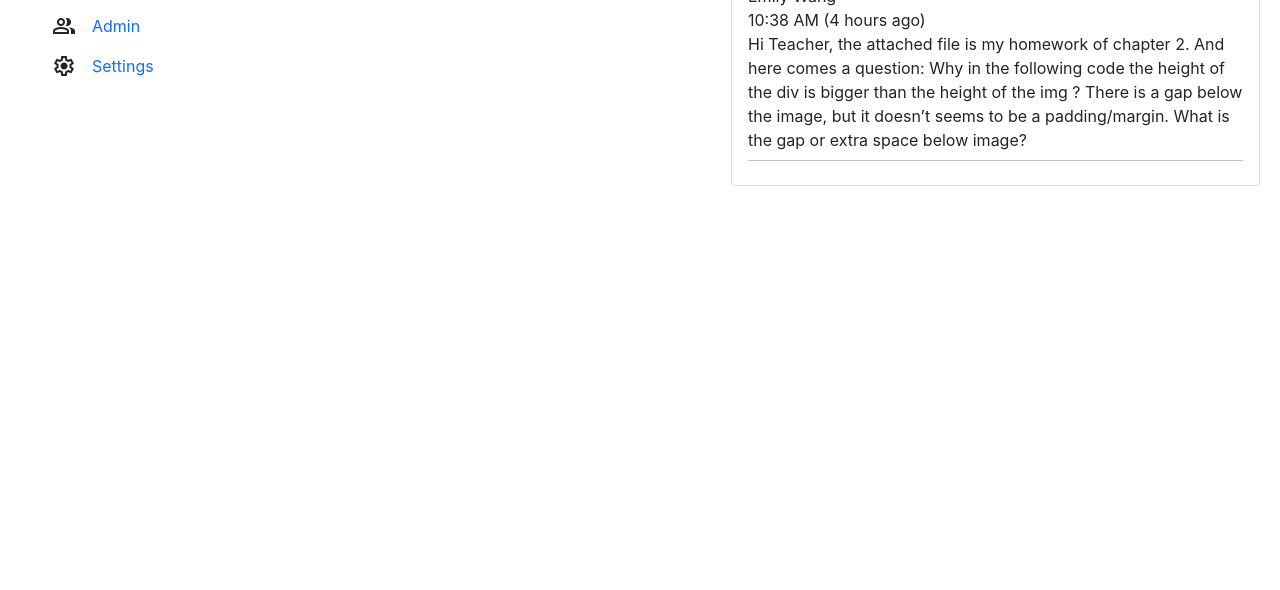
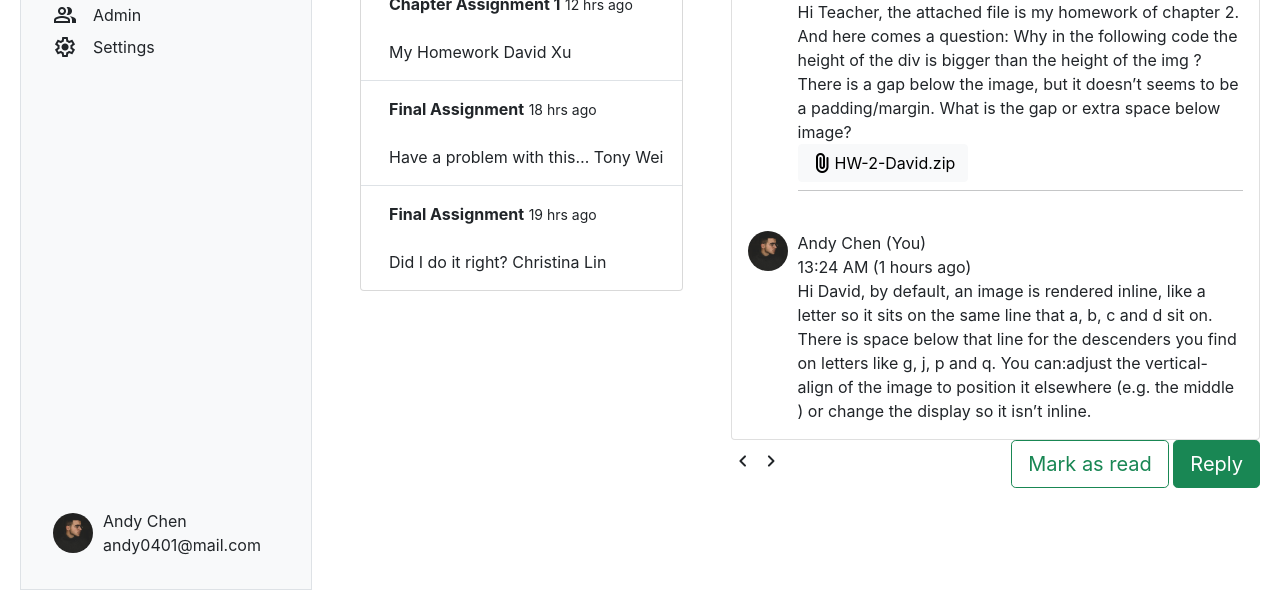
Before and after one commit to kjes9307/WEEK5, a website: page app/index.html in a window 1280 px wide. Shown: the part 210-800 px from the top of the page. Drawn offline with nearby package versions, Linux system fonts and the light colour scheme.

Commit message:
add layout of week5

```diff
--- a/app/assets/style/abstracts/_selfclass.scss
+++ b/app/assets/style/abstracts/_selfclass.scss
@@ -140,9 +140,44 @@
 .flex-center-center{
     @include d-flex(center,center );
 }
-.w-100{
-    width: 100%;
-}
+
 .border-fix{
     border-bottom: 1px solid #dee2e6;
 }
+
+.logo{
+    background-image: url('../images/andychen.jpeg');
+    background-position: center center;
+    background-size: cover;
+    background-repeat: no-repeat;
+    border-radius: 50%;
+    height: 40px;
+    width: 40px;
+}
+.logo-1{
+    background-image: url('../images/emilywang.jpeg');
+    background-position: center center;
+    background-size: cover;
+    background-repeat: no-repeat;
+    border-radius: 50%;
+    height: 40px;
+    width: 40px;
+}
+.info{
+    width: 90%;
+}
+.user{
+    bottom: 32px;
+    left: 32px;
+}
+.user-info{
+    margin-left: 10px;
+}
+.h-800{
+    height: 800px;
+    padding: 32px;
+}
+.padding-0{
+    padding-top: 0px;
+    padding-bottom: 0px;
+}
--- a/app/index.html
+++ b/app/index.html
@@ -14,53 +14,61 @@
     <div class="container-xxl custom-container">
         <div class="row">
             <div class="col-3">
-                <ul class="nav flex-column pl-4">
+                <ul class="nav flex-column pl-4 border bg-light position-relative h-800">
                     <li class="navbar-brand d-flex align-items-center">
                         <span class="material-symbols-outlined 2xl">
                             verified
                             </span>
-                        <a class="nav-link active" aria-current="page" href="#">Answer</a>
+                        <a class="dropdown-item " aria-current="page" href="#">Answer</a>
                       </li>
                     <li class="nav-item d-flex align-items-center">
                         <span class="material-symbols-outlined">
                             monitoring
                         </span>
-                      <a class="nav-link" href="#">Dashboard</a>
+                      <a class="dropdown-item" href="#">Dashboard</a>
                     </li>
                     <li class="nav-item d-flex align-items-center">
                         <span class="material-symbols-outlined">
                             chat
                         </span>
-                      <a class="nav-link" href="#">Question</a>
+                      <a class="dropdown-item" href="#">Question</a>
                     </li>
                     <li class="nav-item d-flex align-items-center">
                         <span class="material-symbols-outlined">
                             assignment_add
                             </span>
-                      <a class="nav-link" href="#">Assignment</a>
+                      <a class="dropdown-item" href="#">Assignment</a>
                     </li>
                     <li class="nav-item d-flex align-items-center">
                         <span class="material-symbols-outlined">
                             shop_two
                             </span>
-                      <a class="nav-link ">Course</a>
+                      <a class="dropdown-item ">Course</a>
                     </li>
                     <li class="nav-item d-flex align-items-center">
                         <span class="material-symbols-outlined">
                             group
                             </span>
-                        <a class="nav-link ">Admin</a>
+                        <a class="dropdown-item ">Admin</a>
                     </li>
                     <li class="nav-item d-flex align-items-center">
                         <span class="material-symbols-outlined">
                             settings
                             </span>
-                        <a class="nav-link ">Settings</a>
+                        <a class="dropdown-item">Settings</a>
                     </li>
+                    <div class="d-flex w-100 position-absolute align-items-center user">
+                      <div class="logo"></div>
+                      <div class="user-info">
+                        Andy Chen<br/>
+                        andy0401@mail.com
+                      </div>
+
+                    </div>
                 </ul>
             </div>
             <div class="col-9 d-flex flex-column">
-                <nav class="navbar navbar-expand-lg navbar-light bg-light">
+                <nav class="navbar navbar-expand-lg navbar-light bg-white">
                     <div class="container-fluid">
                       <a class="navbar-brand" href="#">Assignment</a>
                       <button class="navbar-toggler" type="button" data-bs-toggle="collapse" data-bs-target="#navbarSupportedContent" aria-controls="navbarSupportedContent" aria-expanded="false" aria-label="Toggle navigation">
@@ -80,17 +88,23 @@
                           </li>
                         </ul>
                       </div>
+                      <span class="material-symbols-rounded">
+                        search
+                        </span>
+                        <span class="material-symbols-rounded">
+                          notifications
+                          </span>
                     </div>
                 </nav>
                 <div class="row">
                     <div class="col-5">
                         <div class="container-fluid">
-                            <ul class="navbar-nav">
+                            <ul class="navbar-nav ">
                                 <li class="nav-item dropdown">
                                   <a class="dropdown-toggle" href="#" id="msgDropdown" role="button" data-bs-toggle="dropdown" aria-expanded="false">
                                     All (4)
                                   </a>
-                                  <ul class="dropdown-menu w-100 " aria-labelledby="msgDropdown" >
+                                  <ul class="dropdown-menu w-100 show padding-0" aria-labelledby="msgDropdown" >
                                     <li class="dropdown-item border-fix">
                                       <div class="toast-body">
                                         <strong class="me-auto">Chapter Assignment 2</strong>
@@ -137,8 +151,9 @@
                         </div>
                     </div>
                     <div class="col-7">
+                        <div style="text-align: right;">2 comments</div>
                         <div class="card w-100">
-                            <div class="card-header">
+                            <div class="card-header d-flex justify-content-between align-items-center">
                                 <div>
                                     Chapter Assignment 2 / HTML&CSS<br/>
                                     Please check this file for me, thanks!
@@ -148,18 +163,59 @@
                                     more_vert
                                     </span>
                             </div>
-                            <div class="card-body">
-                                <img src="" alt="logo">
+                            <div class="card-body d-flex justify-content-between">
+                              <div class="logo-1"></div>
+                              <div class="info" >
                                 <div class="name">Emily Wang</div>
                                 <div> 10:38 AM (4 hours ago)</div>
                                 <span>Hi Teacher, the attached file is my homework of chapter 2.
                                     And here comes a question: Why in the following code the height of the div is bigger than the height of the img ?
                                     There is a gap below the image, but it doesn’t seems to be a padding/margin. What is the gap or extra space below image?
                                 </span>
+                                <button type="button" class="d-flex align-items-center btn btn-light">
+                                  <span class="material-symbols-rounded">
+                                    attach_file
+                                    </span>
+                                    HW-2-David.zip
+                                </button>
+
                                 <hr class="dropdown-divider">
+                              </div>
+
                             </div>
-                          </div>
+                            <div class="card-body d-flex justify-content-between">
+                              <div class="logo"></div>
+                              <div class="info">
+                                <div class="name">Andy Chen (You)</div>
+                                <div> 13:24 AM (1 hours ago)</div>
+                                <span>
+                                  Hi David, by default, an image is rendered inline, like a letter so it sits on the same line that a, b, c
+                                  and d sit on. There is space below that line for the descenders you find on letters like g, j, p and q.
+                                  You can:adjust the vertical-align of the image to position it elsewhere (e.g. the middle )
+                                  or change the display so it isn’t inline.
+                                </span>
+                              </div>
+                            </div>
+                        </div>
+                        <div class="d-flex w-100 justify-content-between align-items-center">
+                          <div class="next-page">
+                            <span class="material-symbols-rounded">
+                              chevron_left
+                              </span>
+                            <span class="material-symbols-rounded">
+                              chevron_right
+                              </span>
+                            </div>
+
+                            <div class="button-group">
+
+                              <button type="button" class="btn btn-outline-success btn-lg">Mark as read</button>
+                              <button type="button" class="btn btn-success btn-lg">Reply</button>
+                            </div>
+
+                        </div>
                     </div>
+
                 </div>
             </div>
         </div>
```
Also changed, not shown: app/assets/style/index.css, 1 other file.
